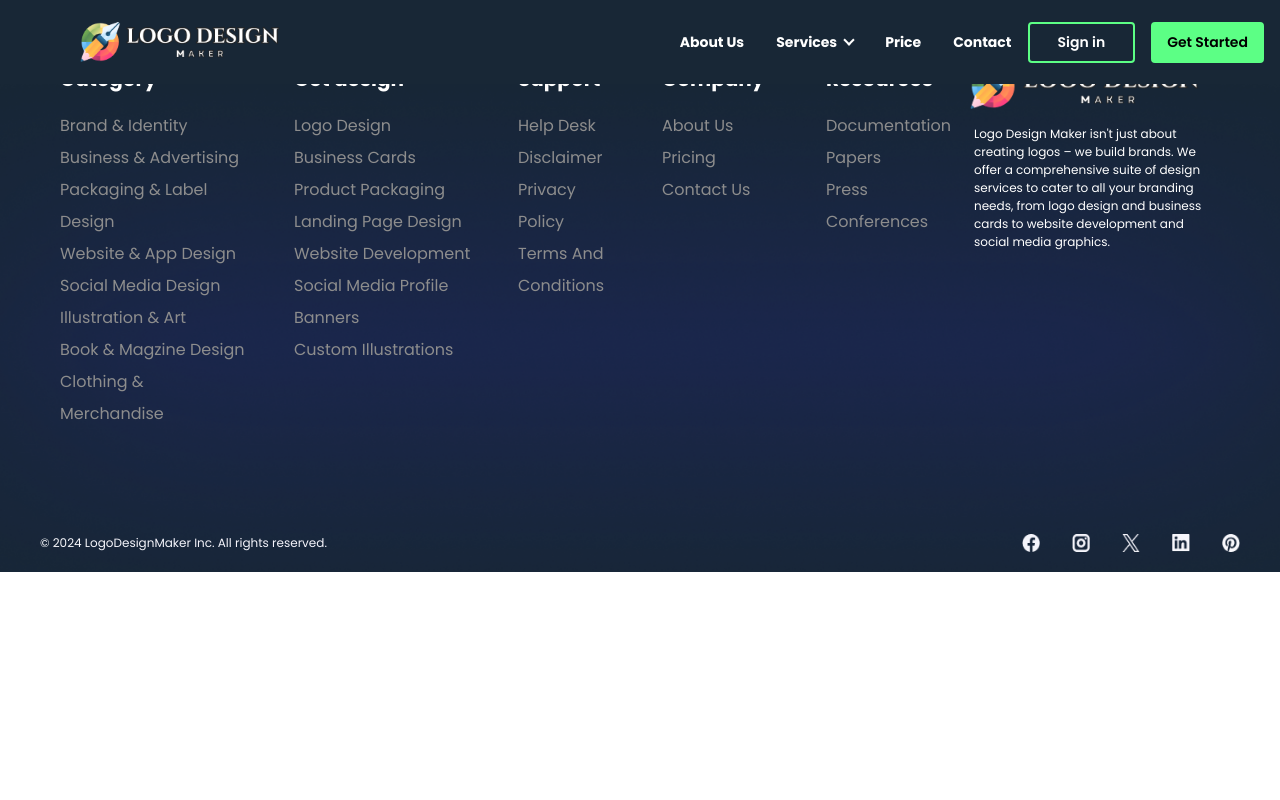
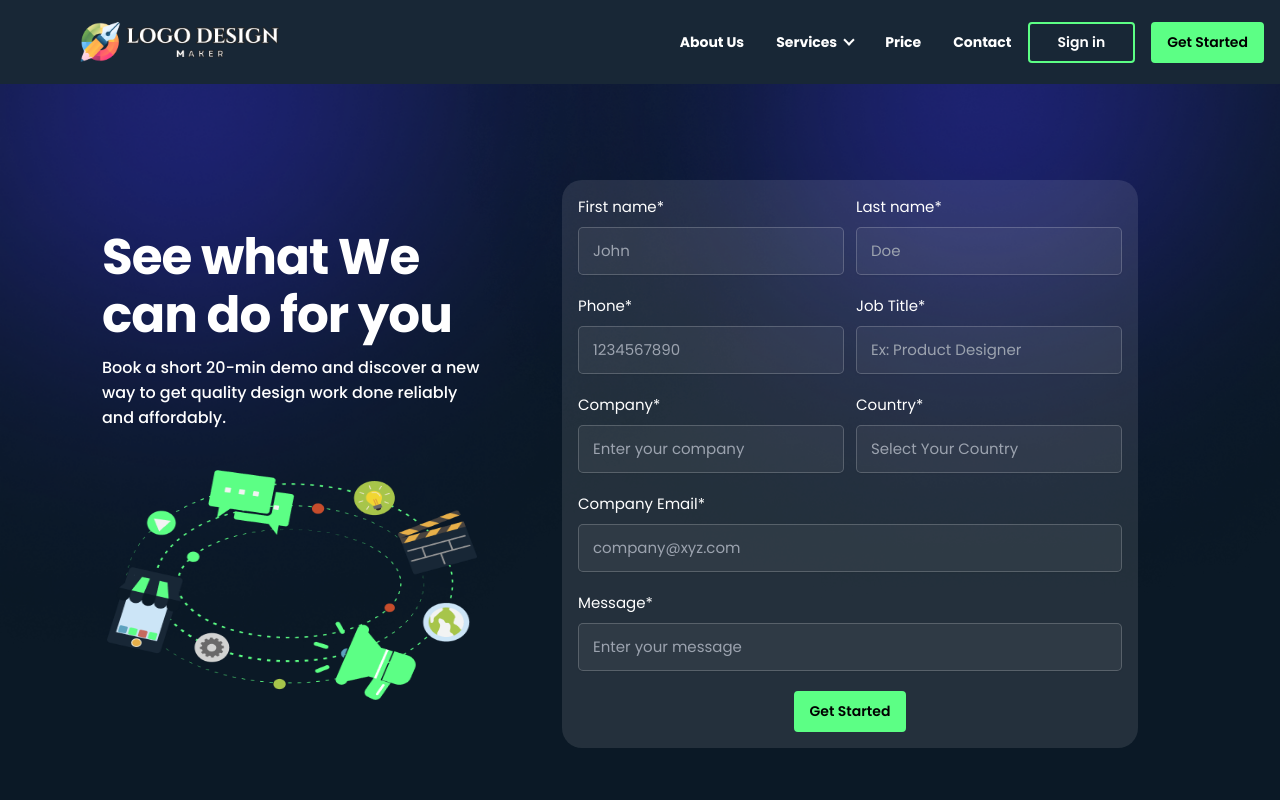
Before and after one commit to shashank8112357010/logo-designmaker, a Next.js app: page /contact in a window 1280 px wide. Shown: the top 800 px of the page. Built offline with nearby package versions, Linux system fonts and the light colour scheme.

Commit message:
contact page added

```diff
--- /dev/null
+++ b/src/app/atom/FormAtom.js
@@ -0,0 +1,52 @@
+import ButtonAtom from "./ButtonAtom";
+import InputAtom from "./InputAtom";
+
+export default function FormAtom() {
+    return (
+        <div className=" bg-white/10 rounded-[20px] p-4 flex flex-col gap-5">
+            <div className="flex flex-col sm:flex-row gap-3">
+                <div className="w-full sm:w-1/2">
+                    <label for="firstname" className="block mb-2 text-[15px]">First name*</label>
+                    <InputAtom type="text" id="firstname" placeholder="John" />
+                </div>
+                <div className="w-full sm:w-1/2">
+                    <label for="lastname" className="block mb-2 text-[15px]">Last name*</label>
+                    <InputAtom type="text" id="lastname" placeholder="Doe" />
+                </div>
+            </div>
+            <div className="flex flex-col sm:flex-row gap-3">
+                <div className="w-full sm:w-1/2">
+                    <label for="phone" className="block mb-2 text-[15px]">Phone*</label>
+                    <InputAtom type="text" id="phone" placeholder="1234567890" />
+                </div>
+                <div className="w-full sm:w-1/2">
+                    <label for="title" className="block mb-2 text-[15px]">Job Title*</label>
+                    <InputAtom type="text" id="title" placeholder="Ex: Product Designer" />
+                </div>
+            </div>
+            <div className="flex flex-col sm:flex-row gap-3">
+                <div className="w-full sm:w-1/2">
+                    <label for="company" className="block mb-2 text-[15px]">Company*</label>
+                    <InputAtom type="text" id="company" placeholder="Enter your company" />
+                </div>
+                <div className="w-full sm:w-1/2">
+                    <label for="country" className="block mb-2 text-[15px]">Country*</label>
+                    <InputAtom type="text" id="country" placeholder="Select Your Country" />
+                </div>
+            </div>
+            <div className="flex flex-col sm:flex-row gap-3">
+                <div className="w-full">
+                    <label for="companyEmail" className="block mb-2 text-[15px]">Company Email*</label>
+                    <InputAtom type="text" id="companyEmail" placeholder="company@xyz.com" />
+                </div>
+            </div>
+            <div className="flex flex-col sm:flex-row gap-3">
+                <div className="w-full">
+                    <label for="message" className="block mb-2 text-[15px]">Message*</label>
+                    <InputAtom type="text" id="message" placeholder="Enter your message" />
+                </div>
+            </div>
+            <ButtonAtom title="Get Started" displayy="max-w-[120px] text-center block mx-auto" />
+        </div>
+    )
+}
--- /dev/null
+++ b/src/app/atom/InputAtom.js
@@ -0,0 +1,10 @@
+export default function InputAtom({ type, id, placeholder }) {
+    return (
+        <input type={type}
+            id={id}
+            className="shadow-sm bg-white/5 border-[1px] border-white/20 text-white/25 text-white text-[15px] rounded-[5px] block w-full outline-none py-[12px] px-[14px] "
+            placeholder={placeholder}
+            required
+        />
+    )
+}
--- a/src/app/components/home/HeroBanner.js
+++ b/src/app/components/home/HeroBanner.js
@@ -6,6 +6,8 @@
 export default function HeroBanner() {
     const [currentInput, setCurrentInput] = useState(false)
     const [currentIndex, setCurrentIndex] = useState(0);
+    const [showInput, setShowInput] = useState(false)
+
     const texts = [
         'Brand Personality',
         'Website & App Design',
@@ -17,6 +19,10 @@
         'Social Media Design',
         'Book & Magazine Design'
     ];
+
+    useEffect(() => {
+        // const scrollHeight = window.screenY()
+    }, [showInput])
 
     const handleInput = (e) => {
         e.preventDefault()
--- a/src/app/components/navbar/Navbar.js
+++ b/src/app/components/navbar/Navbar.js
@@ -113,10 +113,10 @@
                                 Price
                             </Link>
                         </li>
-                        <li className="flex item-center py-[10px] gap-1 justify-center">
-                            <a className="hover:text-primaryGreen h-full flex justify-center items-center" href="#">
+                        <li className="flex z-10 item-center py-[10px] gap-1 justify-center">
+                            <Link href="/contact" className="hover:text-primaryGreen h-full flex justify-center items-center">
                                 Contact
-                            </a>
+                            </Link>
                         </li>
                     </ul>
                     <button className="text-[10px] sm:text-[14px] font-semibold border-2 border-primaryGreen hover:bg-primaryGreen text-white hover:text-black px-[16px] sm:px-[28px] py-[6px] sm:py-[8px] rounded-[4px] transition-all duration-300 ease-in-out">
@@ -194,7 +194,7 @@
                                 </ul>
                             </li>
                             <li className="customBorderBottom py-3 border-primaryGrey pb-2 cursor-pointer" onClick={() => setHide(false)}><Link href="/price">Pricing</Link></li>
-                            <li className="customBorderBottom py-3 border-primaryGrey pb-2 cursor-pointer" onClick={() => setHide(false)}><a>Contact</a></li>
+                            <li className="customBorderBottom py-3 border-primaryGrey pb-2 cursor-pointer" onClick={() => setHide(false)}><Link href="/contact">Contact</Link></li>
                             <li className="customBorderBottom py-3 border-primaryGrey pb-2 cursor-pointer" onClick={() => setHide(false)}><a>Resources</a></li>
                         </ul>
                     </div>
--- a/src/app/contact/page.js
+++ b/src/app/contact/page.js
@@ -1,5 +1,38 @@
-export default function Contact () {
+import Image from "next/image";
+import FormAtom from "../atom/FormAtom";
+
+export default function Contact() {
     return (
-        <div>Contact</div>
+        <section className="bg-primaryBlack text-white overflow-hidden pt-20 relative max-w-[1920px] mx-auto flex justify-center items-center">
+            <div className=" sm:w-[1036px] flex justify-between flex-col lg:flex-row sm:items-center pt-20 pb-0 sm:py-20 gap-20">
+
+                <div className="absolute left-0 top-20">
+                    <Image src="/pricing/LeftGrPricing.png" width={856} height={815} alt="linear-gradient-top" />
+                </div>
+                <div className="absolute top-20 right-0 ">
+                    <Image src="/pricing/RightGrPricing.png" width={856} height={815} alt="linear-gradient-bottom" />
+                </div>
+
+                <div className="px-4 sm:p-[20px] z-50">
+                    <div className="max-w-[300px] sm:w-[384px] flex flex-col items-center gap-10">
+                        <div className="flex flex-col justify-center items-center gap-[11px] lg:w-[380px]">
+                            <h5 className="text-mobHeaderText text-center lg:text-start sm:text-tabHeaderText lg:text-lapHeaderText font-bold leading-[22px] sm:leading-[33px] lg:leading-[58px] tracking-[-1px]">
+                                See what We can do for you
+                            </h5>
+                            <p className="text-mobHeaderBody text-center lg:text-start sm:text-tabHeaderBody lg:text-lapHeaderBody font-normal lg:font-medium leading-[21px] lg:leading-[25px] ">
+                                Book a short 20-min demo and discover a new way to get quality design work done reliably and affordably.
+                            </p>
+                        </div>
+                        <div className="w-[300px] sm:w-[370px] block h-[230px] relative">
+                            <Image src="/services/Building Web and App Development.png" alt="Design your logo image" fill />
+                        </div>
+                    </div>
+                </div>
+
+                <div className="px-4 sm:p-[20px] z-50">
+                    <FormAtom />
+                </div>
+            </div>
+        </section>
     )
 }
--- a/src/app/globals.css
+++ b/src/app/globals.css
@@ -227,9 +227,9 @@
 }
 
 /* shadow effect on pricing cards  */
-.PricingboxShadow:hover {
+.PricingboxShadow {
     box-shadow: 0.1px 0.1px 10px 0.2px #5CFF85;
-    border-radius: 8px;
+    border-radius: 30px;
 }
 
 /* //scrollbar property  */
--- a/src/data/pricing.js
+++ b/src/data/pricing.js
@@ -1,6 +1,6 @@
 export const priceCardData = [
     {
-        id: 0, img: "/pricing/PricingBasicLogo.png", category: "Basic", para: " Unleash the Power of Your Business with Pro Plan.", money: "$350", pricingList: [{
+        id: 0, img: "/pricing/PricingBasicLogo.png", category: "Basic", para: " Unleash the Power of Your Business with Pro Plan.", money: "$350", translateOnHover: false, pricingList: [{
             id: "Basic", list: [
                 "Logo design (3 variations)",
                 "Business Card design",
@@ -15,7 +15,7 @@
         }]
     },
     {
-        id: 1, img: "/pricing/PricingPro.png", category: "Popular", para: "Take Your Business to the Next Level with Business Plan.", money: "$540", pricingList: [{
+        id: 1, img: "/pricing/PricingProBlack.png", category: "Popular", para: "Take Your Business to the Next Level with Business Plan.", money: "$540", translateOnHover: true, pricingList: [{
             id: "Popular", list: [
                 "Logo design (2 variations)",
                 "Business Card design",
@@ -30,7 +30,7 @@
         }]
     },
     {
-        id: 2, img: "/pricing/PricingPro.png", category: "Pro", para: "Unleash the Power of Your Business with Pro Plan.", money: "$620", pricingList: [{
+        id: 2, img: "/pricing/PricingPro.png", category: "Pro", para: "Unleash the Power of Your Business with Pro Plan.", money: "$620", translateOnHover: false, pricingList: [{
             id: "Pro", list: [
                 "Logo design (1 variations)",
                 "Business Card design",
```
Also changed, not shown: src/app/price/page.js (+7 -10 lines), public/pricing/PricingProBlack.png (added).
